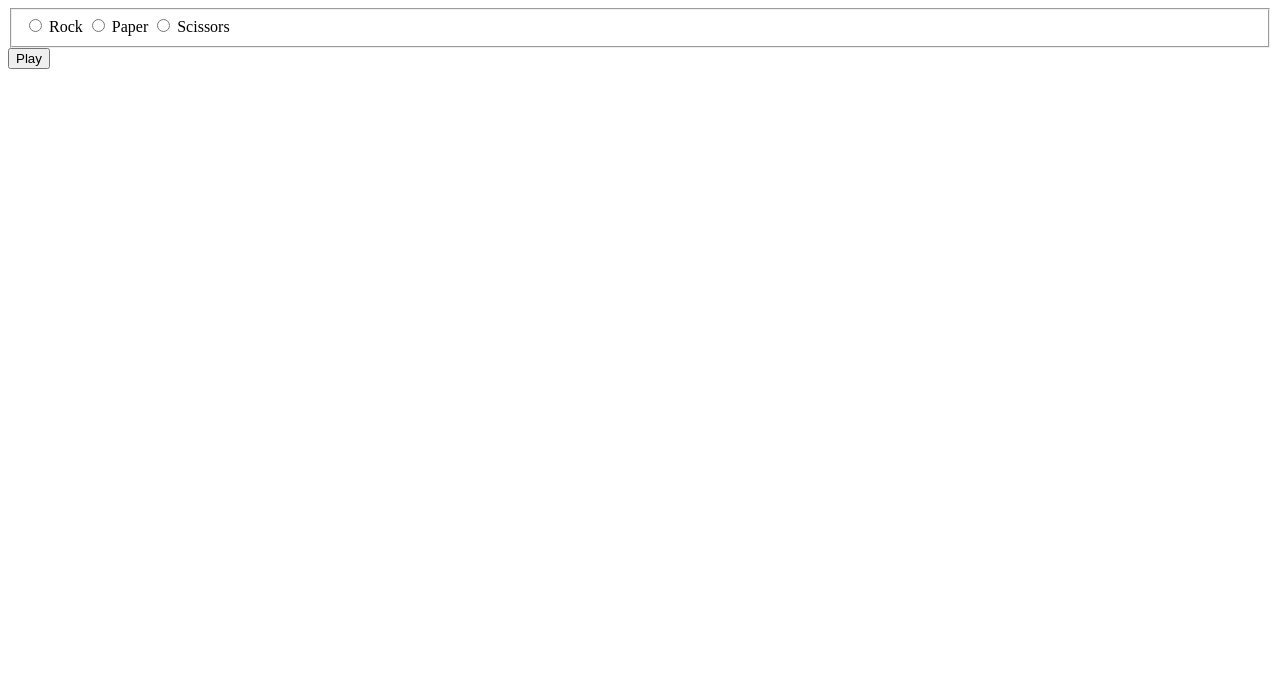
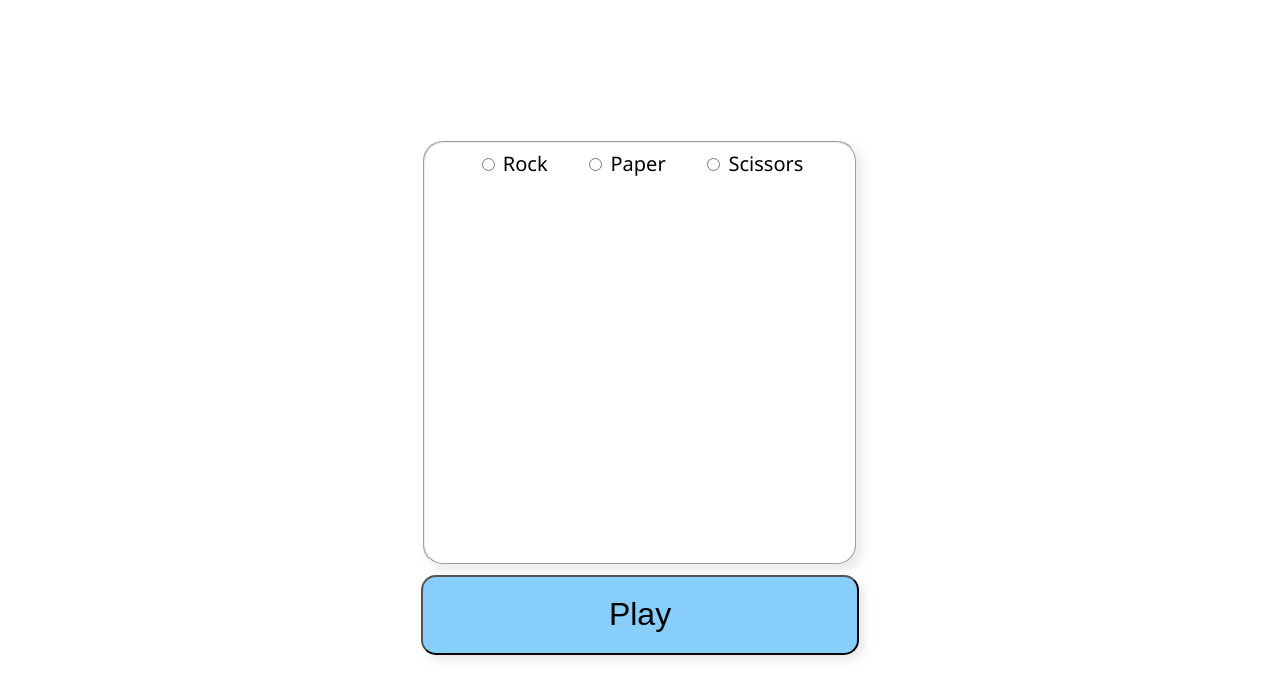
Before and after one commit to rory-noonan/odin-js-rockpaperscissors, a plain HTML site: page index.html in a window 1280 px wide. Drawn offline with Linux system fonts and the light colour scheme.

Commit message:
Add styling

```diff
--- a/index.html
+++ b/index.html
@@ -4,18 +4,27 @@
     <title>Rock, Paper, Scissors</title>
     <meta charset="UTF-8" />
     <script src="rockpaperscissors.js" defer></script>
+    <link rel="stylesheet" href="style.css" />
   </head>
   <body>
-    <fieldset>
+    <div class="container">
+      <fieldset class="choice-input">
+        <div class="option">
           <input type="radio" name="choice" id="rock" value="Rock" />
           <label for="rock">Rock</label>
+        </div>
+        <div class="option">
           <input type="radio" name="choice" id="paper" value="Paper" />
           <label for="paper">Paper</label>
+        </div>
+        <div class="option">
           <input type="radio" name="choice" id="scissors" value="Scissors" />
           <label for="scissors">Scissors</label>
+        </div>
       </fieldset>
       <button id="play">Play</button>
       <div id="results"></div>
       <div id="score"></div>
+    </div>
   </body>
 </html>
--- /dev/null
+++ b/style.css
@@ -0,0 +1,36 @@
+html {
+  font-family: "Segoe UI", Tahoma, Geneva, Verdana, sans-serif;
+}
+
+body {
+  display: flex;
+  justify-content: center;
+  align-items: center;
+  min-height: 100vh;
+}
+
+.container {
+  display: flex;
+  flex-direction: column;
+  gap: 10px;
+}
+
+.choice-input {
+  display: flex;
+  min-width: 25rem;
+  min-height: 25rem;
+  justify-content: space-evenly;
+  align-items: center;
+  text-align: center;
+  border-radius: 20px;
+  box-shadow: 5px 5px 10px hsla(0, 0%, 83%, 0.5);
+  font-size: 1.25rem;
+}
+
+button {
+  background-color: lightskyblue;
+  box-shadow: 5px 5px 10px hsla(0, 0%, 83%, 0.5);
+  min-height: 5rem;
+  border-radius: 15px;
+  font-size: 2rem;
+}
```
Lines whose indentation alone changed are shown as unchanged.
